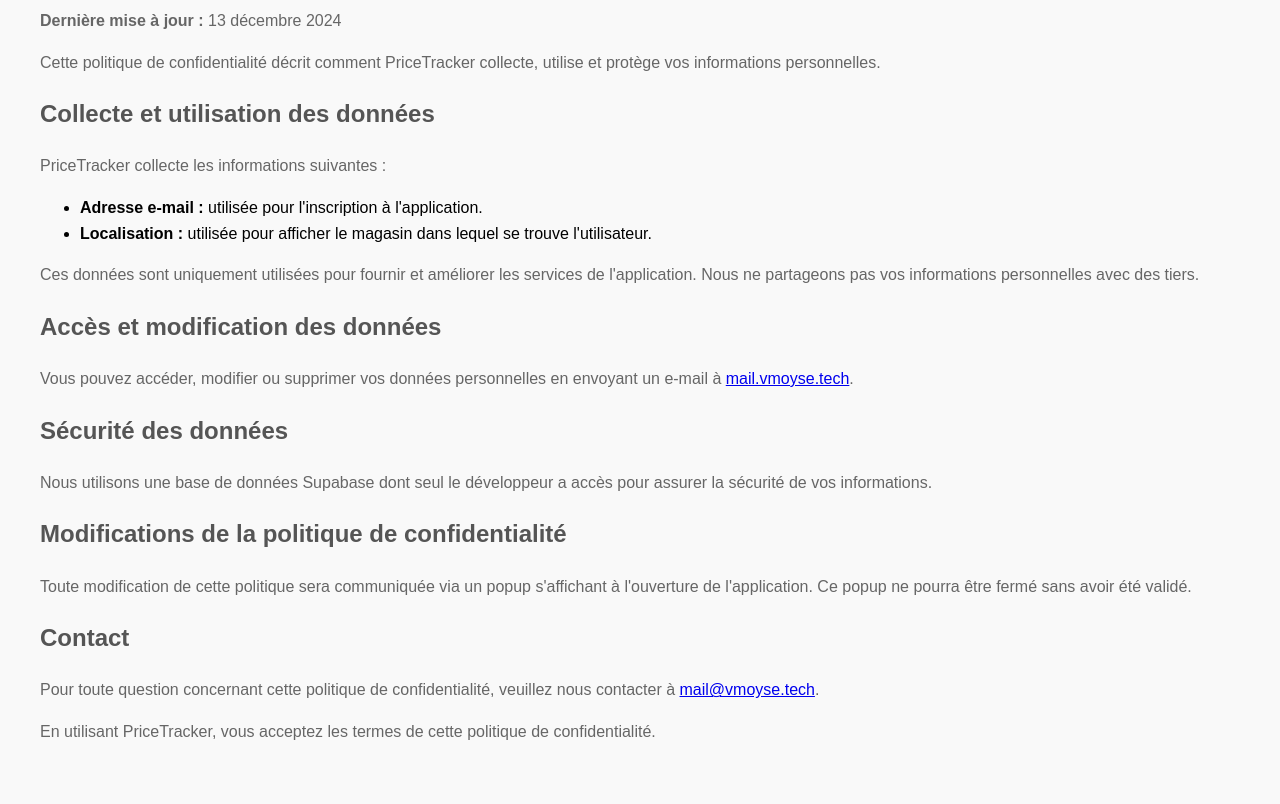
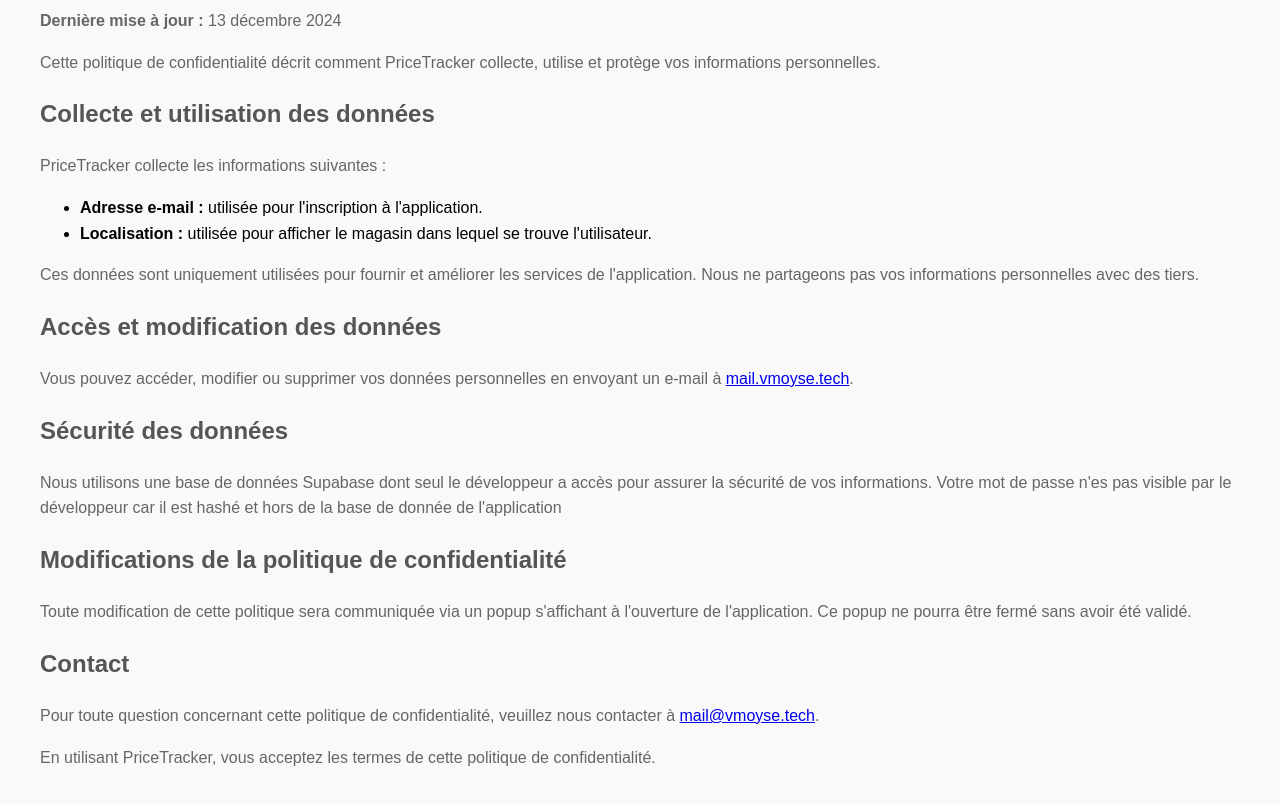
Before and after one commit to eaudaim/eaudaim.github.io, a plain HTML site: page index.html in a window 1280 px wide. Shown: the part 126-930 px from the top of the page. Drawn offline with Linux system fonts and the light colour scheme.

Commit message:
Update index.html

```diff
--- a/index.html
+++ b/index.html
@@ -42,7 +42,7 @@
 <p>Vous pouvez accéder, modifier ou supprimer vos données personnelles en envoyant un e-mail à <a href="mailto:mail.vmoyse.tech">mail.vmoyse.tech</a>.</p>
 
 <h2>Sécurité des données</h2>
-<p>Nous utilisons une base de données Supabase dont seul le développeur a accès pour assurer la sécurité de vos informations.</p>
+<p>Nous utilisons une base de données Supabase dont seul le développeur a accès pour assurer la sécurité de vos informations. Votre mot de passe n'es pas visible par le développeur car il est hashé et hors de la base de donnée de l'application</p>
 
 <h2>Modifications de la politique de confidentialité</h2>
 <p>Toute modification de cette politique sera communiquée via un popup s'affichant à l'ouverture de l'application. Ce popup ne pourra être fermé sans avoir été validé.</p>
```
